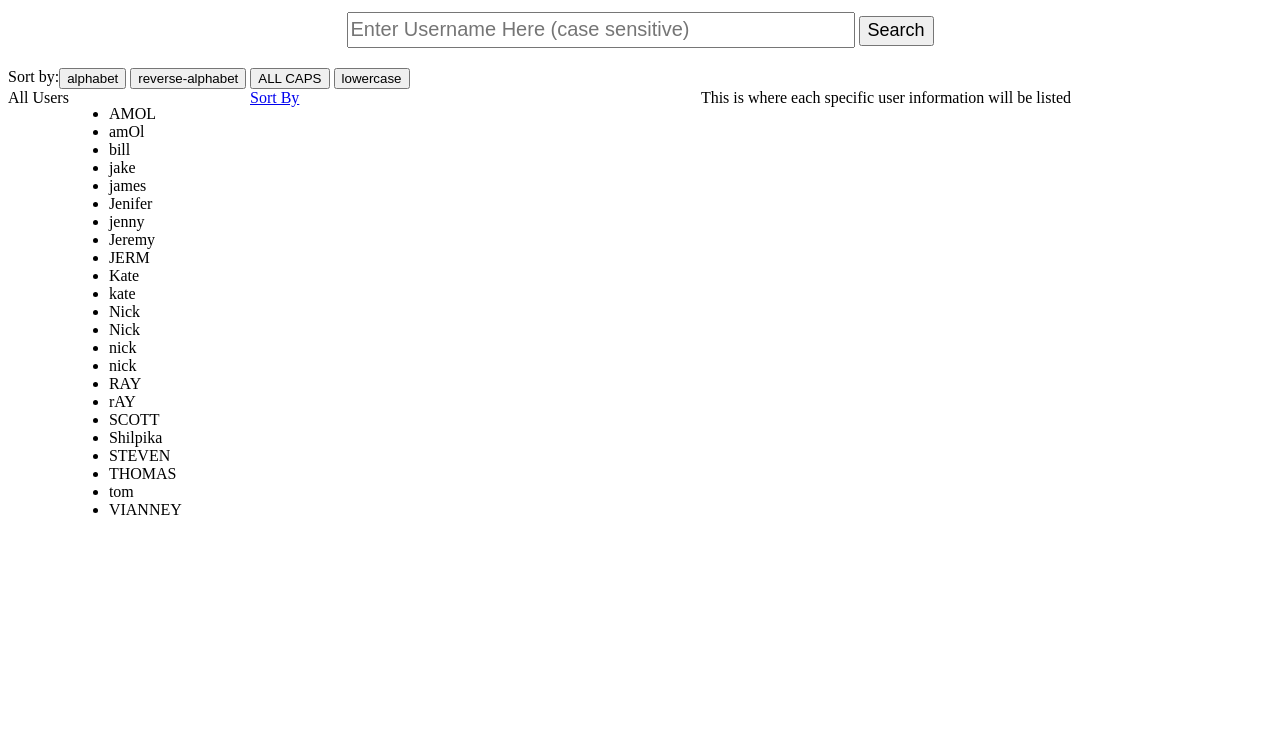
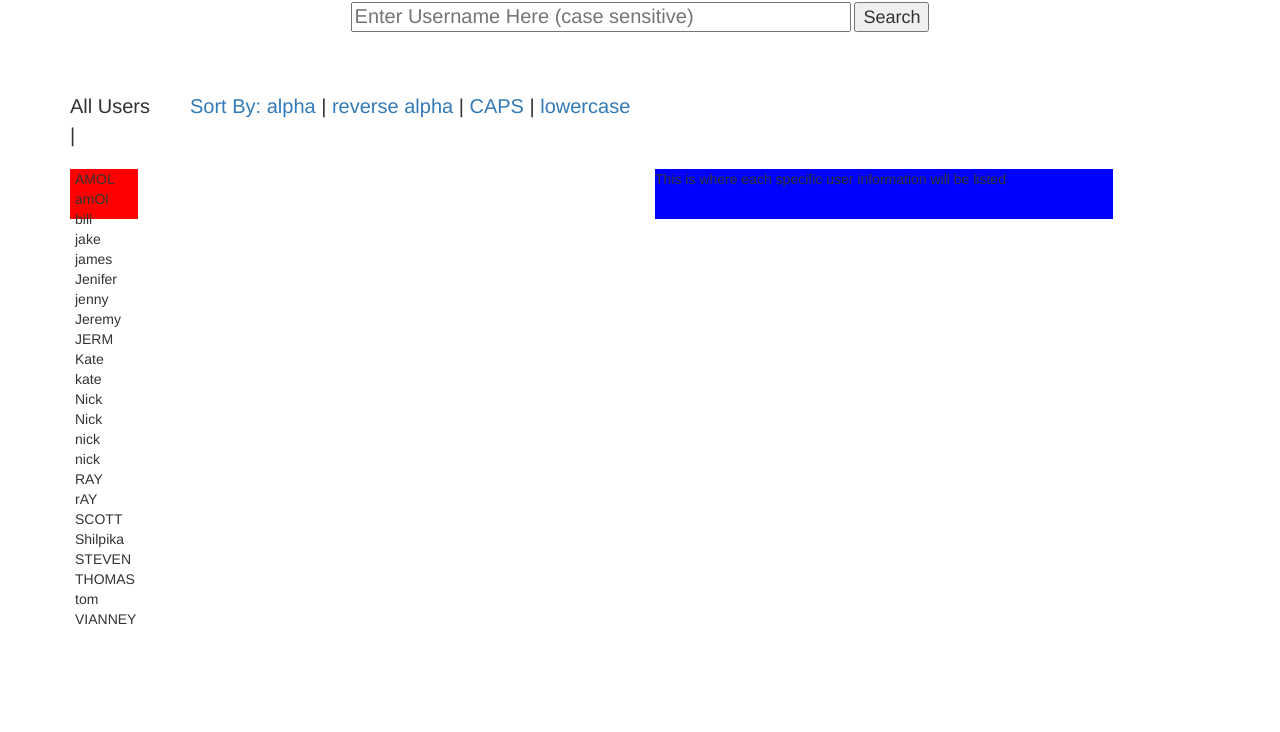
Before and after one commit to Aphinith/SortMyUsers, a website: page public/index.html in a window 1280 px wide. Shown: the part 68-800 px from the top of the page. Drawn offline with nearby package versions, Linux system fonts and the light colour scheme.

Commit message:
include bootstrap, remove dropdown option, fix columns

```diff
--- a/public/index.html
+++ b/public/index.html
@@ -1,11 +1,18 @@
 <!DOCTYPE html>
 <html>
 <meta charset="UTF-8">
+<!-- Latest compiled and minified CSS -->
+<link rel="stylesheet" href="https://maxcdn.bootstrapcdn.com/bootstrap/3.3.7/css/bootstrap.min.css" integrity="sha384-BVYiiSIFeK1dGmJRAkycuHAHRg32OmUcww7on3RYdg4Va+PmSTsz/K68vbdEjh4u" crossorigin="anonymous">
+
+<!-- Custom style sheet -->
 <link rel="stylesheet" type="text/css" href="styles/style.css">
 <head>
   <title>Sorting my users</title>
 </head>
 <body>
+  <div class="container">
+    <section class="row">
+      <div class="col-md-12 col-md-offset-0" id="main">
         <h1>User Directory</h1>
 
         <div class="search-bar">
@@ -16,38 +23,46 @@
           <div class="search-results"></div>
         </div>
 
-  <div class="sorting-options">
-    <div class="sorting-buttons">Sort by:</div>
-    <button type="button" class="sort-by-alphabet">alphabet</button>
-    <button type="button" class="sort-reverse">reverse-alphabet</button>
-    <button type="button" class="sort-all-caps">ALL CAPS</button>
-    <button type="button" class="sort-all-lowercase">lowercase</button>
+      <div class="row" id="text-for-sorting-list">
+        <div class="col-md-2" id="all-users-text">
+          <div class="user-list">All Users | </div>
         </div>
-
-  <div class="container-two-bottom-columns">
-    <div class="container-sorting-dropdown-menu">
-      <div class="user-list">All Users</div>
+        <div class="col-md-6">
           <div class="sorting-menu">
-        <a href="#" class="dropbtn">Sort By</a>
-        <div class="dropdown-content">
-        <a href="#" class="sorting-option" id="sort-by-alphabet">alphabet</a> <br>
-        <a href="#" class="sorting-option" id="sort-reverse">reverse Alphabet</a> <br>
-        <a href="#" class="sorting-option" id="sort-all-caps">ALL CAPS</a> <br>
+            <a href="#">Sort By:</a>
+            <a href="#" class="sorting-option" id="sort-by-alphabet">alpha</a> |
+            <a href="#" class="sorting-option" id="sort-reverse">reverse alpha</a> |
+            <a href="#" class="sorting-option" id="sort-all-caps">CAPS</a> |
             <a href="#" class="sorting-option" id="sort-all-lowercase">lowercase</a>
           </div>
         </div>
       </div>
-    <div class="all-users">
-      <ul class="all-usernames">
-      </ul>
+
+      <div class="row">
+        <div class="col-md-1">
+          <div class="c1">
+            <ul class="all-usernames"></ul>
           </div>
+        </div>
+        <div class="col-md-5 col-md-offset-5">
+          <div class="c2">
 
             <div class="user-info">
               This is where each specific user information will be listed
-      <ul class="single-user-info">
-      </ul>
+              <ul class="single-user-info"></ul>
+            </div>
+
           </div>
         </div>
+      </div>
+
+      </div>
+    </section>
+  </div>
+
+<script src="https://ajax.googleapis.com/ajax/libs/jquery/1.12.4/jquery.min.js"></script>
+  <!-- Latest compiled and minified JavaScript -->
+<script src="https://maxcdn.bootstrapcdn.com/bootstrap/3.3.7/js/bootstrap.min.js" integrity="sha384-Tc5IQib027qvyjSMfHjOMaLkfuWVxZxUPnCJA7l2mCWNIpG9mGCD8wGNIcPD7Txa" crossorigin="anonymous"></script>
 
 <script src="js/app.js"></script>
 <script src="js/searchBar.js"></script>
--- a/public/styles/style.css
+++ b/public/styles/style.css
@@ -1,8 +1,20 @@
+
 h1 {
   color: blue;
   text-align: center;
 }
 
+
+
+.c1 {
+  background-color: red;
+  height: 50px;
+}
+
+.c2 {
+  background-color: blue;
+  height: 50px;
+}
 /****************************************************
 Search Bar
 *****************************************************/
@@ -25,39 +37,8 @@ input.search-button {
 
 .search-results {
   width: 100%;
-  height: 20px;
-}
-
-
-/****************************************************
-Sorting Dropdown
-*****************************************************/
-
-div.user-list {
-  float: left;
-}
-
-li.sorting-menu {
-  position: relative;
-  left: 100px;
-}
-
-div.sorting-menu {
-  position: absolute;
-  left: 250px;
-
-}
-
-div.dropdown-content {
-  display: none;
-}
-
-div.dropdown-content:hover {
-  display: block;
-}
-
-a.dropbtn:hover + div.dropdown-content {
-  display: block;
+  height: 50px;
+  margin-top: 10px;
 }
 
 
@@ -67,20 +48,46 @@ a.dropbtn:hover + div.dropdown-content {
 
 
 
-.container {
-  width: 100%;
+
+
+
+
+/****************************************************
+Column for list of users
+*****************************************************/
+#text-for-sorting-list {
+  margin-bottom: 20px;
 }
 
-.all-users {
-  float: left;
-  width: 50%;
+#all-users-text {
+  width: 120px;
 }
 
-.sorting-buttons {
-  float: left;
+div.sorting-menu {
+  font-size: 20px;
 }
 
+div.user-list{
+  font-size: 20px;
+}
+
+ul.all-usernames {
+  position: absolute;
+  left: -20px;
+}
 
 .username {
   cursor: pointer;
 }
+
+/****************************************************
+How username are displayed
+*****************************************************/
+
+li {
+  list-style: none;
+}
+
+li.username {
+  width: 80px;
+}
```
Lines whose indentation alone changed are shown as unchanged.
